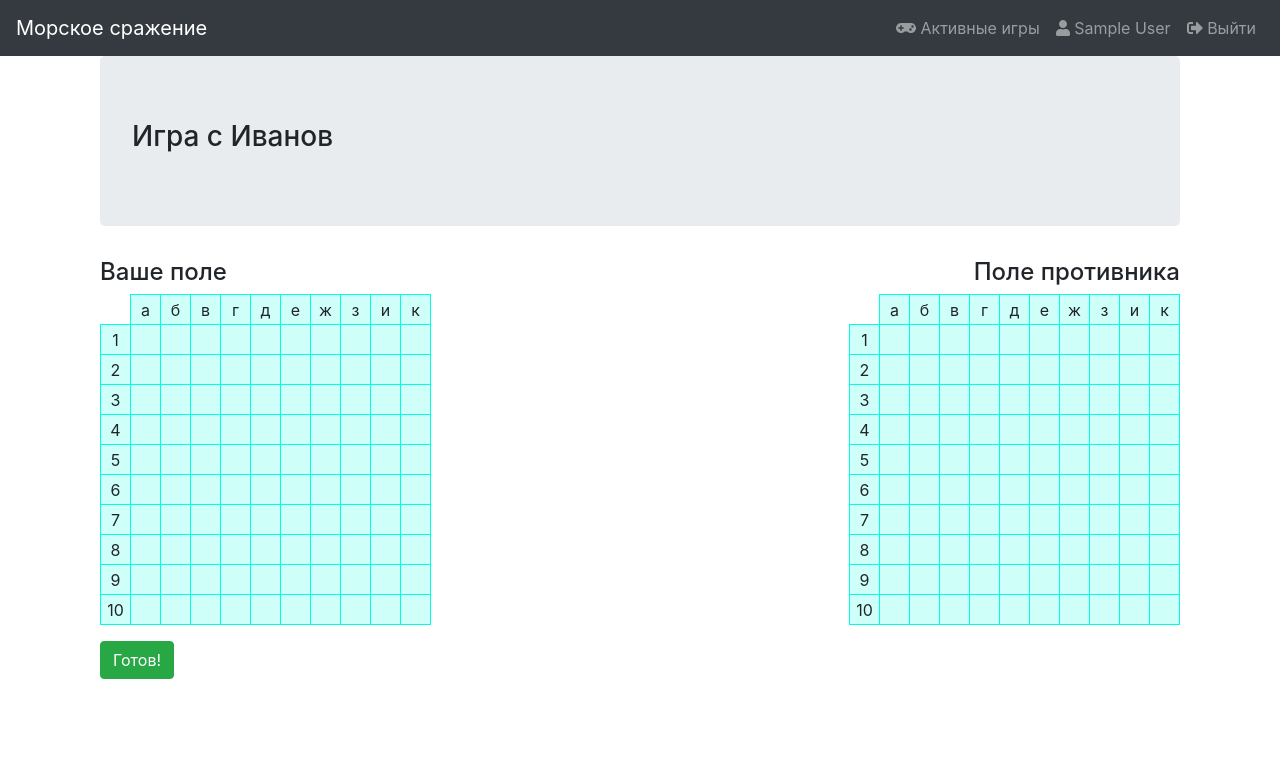
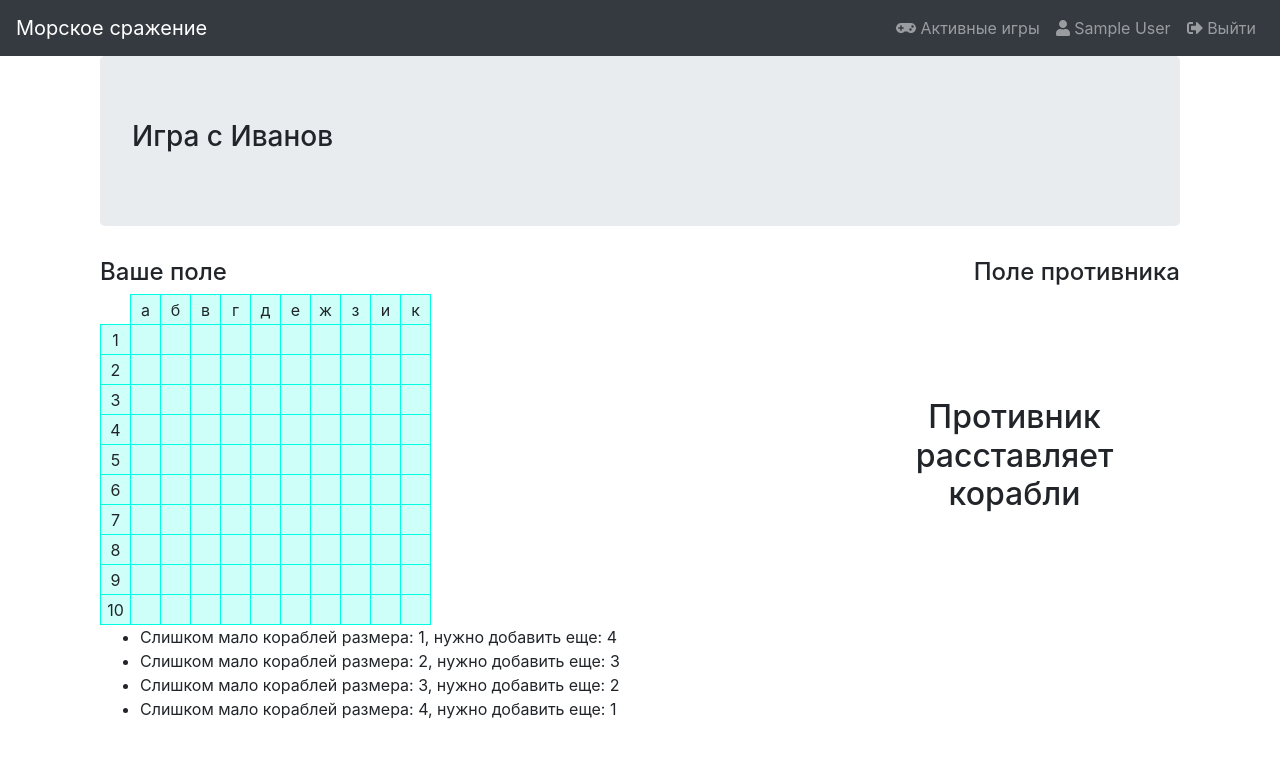
Before and after one commit to kemsu-practice/front, a Vue app: page /games/1 in a window 1280 px wide. Shown: the top 758 px of the page. Built offline with nearby package versions, Linux system fonts and the light colour scheme; sample sign-in values are in the browser's storage.

Commit message:
ходы, цвет, кресты

```diff
--- a/src/store/game.module.js
+++ b/src/store/game.module.js
@@ -2,14 +2,15 @@
 
 const initialState = {
   enemyBoard: {
-    active: true,
+    active: false,
     cells: [],
   },
   playerBoard: {
     active: false,
     errors: [],
     cells: [],
-  }
+  },
+  turn: 'player'
 };
 
 function safeGetCell(matrix, row, col) {
@@ -46,7 +47,7 @@ function findAllCellsOfFigure(cell, matrix, figure) {
 
 function checkSizes(cells) {
   const matrix = [];
-  for(const cell of cells.filter(item => item.filled)) {
+  for(const cell of cells.filter(item => item.filled && item.row && item.col)) {
     if(!matrix[cell.row]) {
       matrix[cell.row] = [];
     }
@@ -68,7 +69,6 @@ function checkSizes(cells) {
       figures.push(newFigure)
     }
   }
-  console.log(figures)
   const sizeCounts = [
     0,
     4,
@@ -105,14 +105,17 @@ export const game = {
     setCellFilled({commit}, {row, col, board}) {
       commit('setCellFilled', {row, col, board})
     },
-    setActive({commit}) {
-      commit('setActive')
+    setActive({commit}, {board}) {
+      commit('setActive', {board})
     },
     setCellFired({commit}, {row, col, board}) {
       commit('setCellFired', {row, col, board})
     },
     setCellMissed({commit}, {row, col, board}) {
       commit('setCellMissed', {row, col, board})
+    },
+    setTurn({commit}, {turn}) {
+      commit('setTurn', {turn})
     }
   },
   mutations: {
@@ -159,8 +162,18 @@ export const game = {
       }
       cell.missed = true;
     },
-    setActive(state) {
-      state.playerBoard.active = true
+    setActive(state, {board}) {
+      let stateBoard;
+      if(board === 'enemy') {
+        stateBoard = state.enemyBoard;
+      }
+      else if(board === 'player') {
+        stateBoard = state.playerBoard;
+      }
+      stateBoard.active = true
+    },
+    setTurn(state, {turn}) {
+      state.turn = turn
     }
   }
 };
--- a/src/views/Game.vue
+++ b/src/views/Game.vue
@@ -5,9 +5,13 @@
         Игра с {{ game.name }}
       </h3>
     </header>
+    <h3 class="text-center">
+      <span v-if="currentGame.turn === 'enemy' && currentGame.enemyBoard.active">Ход противника</span>
+      <span v-if="currentGame.turn === 'player' && currentGame.playerBoard.active">Ваш ход</span>
+    </h3>
     <section class="row">
       <div class="col-md-6">
-        <h4>Ваше поле</h4>
+        <h4 @click="$store.dispatch('game/setTurn', { turn: 'player' })">Ваше поле</h4>
         <table>
           <tr>
             <td></td>
@@ -28,13 +32,15 @@
         <ul>
           <li v-for="(error,idx) in boardErrors" :key="idx">{{ error }}</li>
         </ul>
-        <button v-if="boardErrors && !boardErrors.length" class="btn btn-success">
+        <button v-if="boardErrors && !boardErrors.length && !this.currentGame.playerBoard.active" class="btn btn-success" @click="clickedReady">
           Готов!
         </button>
       </div>
       <div class="col-md-6 text-md-right pt-4 pt-md-0">
-        <h4>Поле противника</h4>
-        <table class="float-md-right">
+        <h4 @click="$store.dispatch('game/setActive', { board: 'enemy' }); $store.dispatch('game/setTurn', { turn: 'enemy' })">
+          Поле противника
+        </h4>
+        <table class="float-md-right" v-if="this.currentGame.enemyBoard.active">
           <tr>
             <td></td>
             <td v-for="col in 10" :key="col" class="game-cell" :class="cellClass(0, col, boards[1])">
@@ -47,10 +53,13 @@
                 :class="cellClass(row, col, boards[1])" @click="clickedCell(row, col, boards[1])">
               <span class="ship"></span>
               <span class="missed"></span>
-              <span class="fired"></span>
+              <span class="fired">🞨</span>
             </td>
           </tr>
         </table>
+        <div v-else class="game-wait">
+          <h2>Противник расставляет корабли</h2>
+        </div>
       </div>
     </section>
   </div>
@@ -104,6 +113,7 @@ export default {
     if (!this.currentUser) {
       this.$router.push('/login');
     }
+    this.$store.dispatch('game/setCellFilled', {})
   },
   methods: {
     cellClasses: (cell) => {
@@ -126,11 +136,12 @@ export default {
       const cell = gameBoard.cells.find(item => item.row === row && item.col === col);
       if (cell && cell.filled) {
         classes.push('game-filled')
-      }
-      if (cell && cell.fired) {
+        if (cell.fired) {
+          classes.push('game-filled-fired')
+        }
+      } else if(cell && cell.fired) {
         classes.push('game-fired')
-      }
-      if (cell && cell.missed) {
+      } else if (cell && cell.missed) {
         classes.push('game-missed')
       }
       return classes
@@ -148,7 +159,7 @@ export default {
     },
     clickedReady() {
       if (!this.boardErrors.length) {
-        this.$store.dispatch('game/setActive')
+        this.$store.dispatch('game/setActive', { board: 'player' })
       }
     }
   }
@@ -156,8 +167,13 @@ export default {
 </script>
 
 <style>
-.game-row {
-
+.game-wait {
+  width: 331px;
+  height: 331px;
+  display: grid;
+  align-items: center;
+  text-align: center;
+  float: right;
 }
 
 .game-cell {
@@ -182,7 +198,7 @@ table:hover .game-cell.game-highlight {
 }
 
 .missed {
-  /*display: none;*/
+  display: none;
   width: 5px;
   height: 5px;
   background: black;
@@ -191,11 +207,7 @@ table:hover .game-cell.game-highlight {
 }
 
 .fired {
-  /*display: none;*/
-  width: 5px;
-  height: 5px;
-  background: black;
-  border-radius: 5px;
+  display: none;
   vertical-align: middle;
 }
 
@@ -210,4 +222,8 @@ table:hover .game-cell.game-highlight {
 .game-fired .fired {
   display: inline-block;
 }
+
+.game-filled-fired .ship {
+  background-color: red;
+}
 </style>
```
